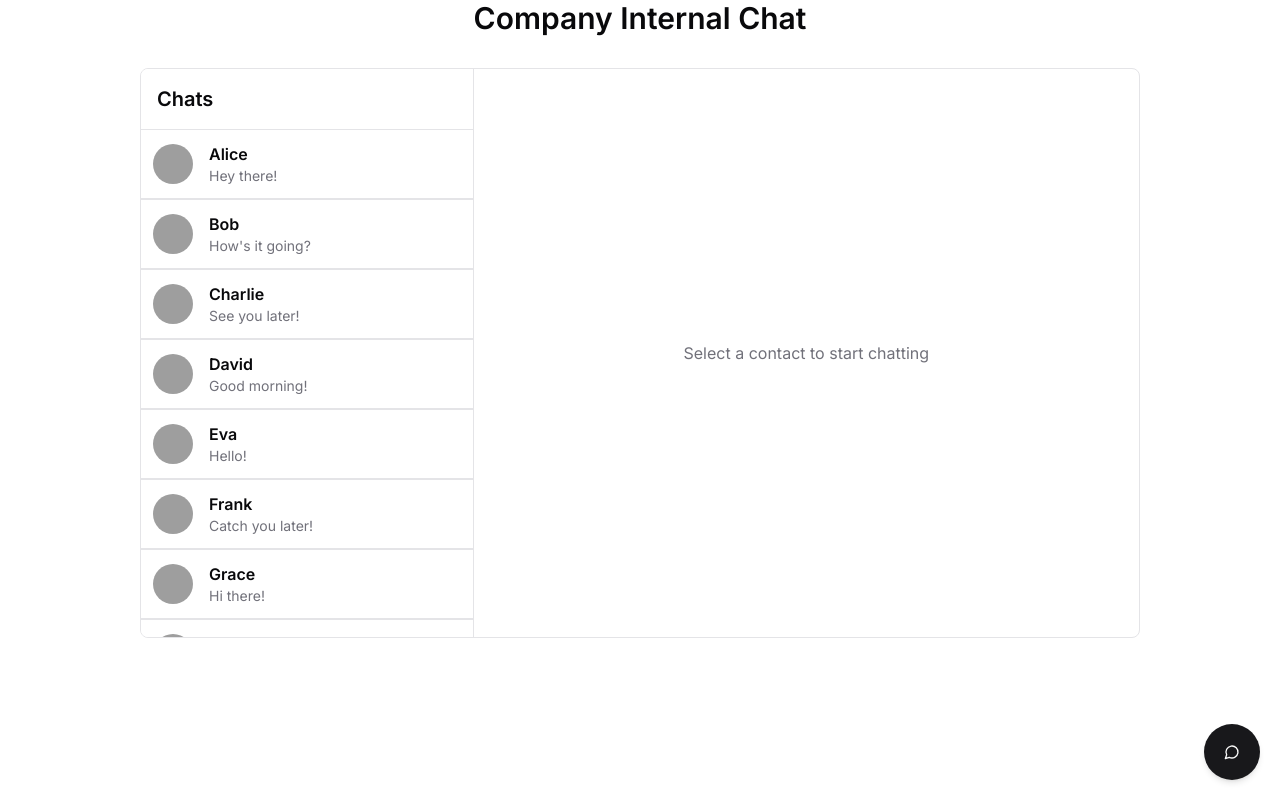
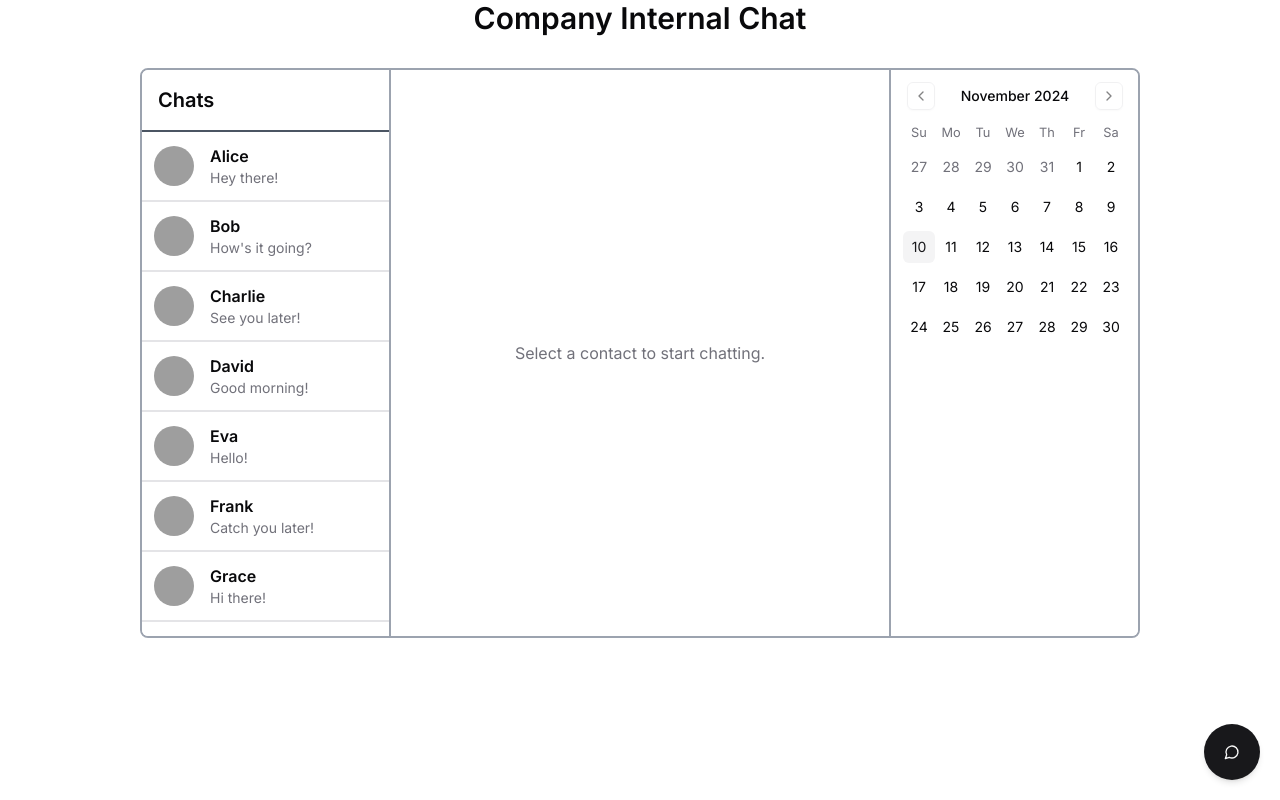
Before and after one commit to kiransilwal10/chatbot-employee-culturebuddy, a React (Vite) app: page /chat in a window 1280 px wide. Built offline with nearby package versions, Linux system fonts and the light colour scheme; grey boxes are pictures that could not be loaded.

Commit message:
calendar pushed

```diff
--- a/src/components/ChatApp.tsx
+++ b/src/components/ChatApp.tsx
@@ -3,7 +3,9 @@ import { Button } from "@/components/ui/button"
 import { Input } from "@/components/ui/input"
 import { ScrollArea } from "@/components/ui/scroll-area"
 import { Avatar, AvatarFallback, AvatarImage } from "@/components/ui/avatar"
+import { Calendar } from './ui/calendar'
 import ChatWidget from './ChatWidget'
+
 type Message = {
     id: number
     text: string
@@ -135,11 +137,11 @@ export default function ChatApp() {
     return (
         <>
             <h1 className="text-3xl font-semibold text-center mb-8">Company Internal Chat</h1>
-            <div className="flex w-screen max-w-[1000px] max-h-[570px] mx-auto border rounded-lg overflow-hidden">
+            <div className="flex w-screen max-w-[1000px] max-h-[570px] mx-auto border-2 border-gray-400 rounded-lg overflow-hidden">
 
-                {/* Contacts Panel */}
-                <div className="w-1/3 bg-background border-r">
-                    <div className="p-4 border-b">
+                {/* Contacts Panel (Left) */}
+                <div className="w-1/4 bg-background border-r-2 border-gray-400">
+                    <div className="p-4 border-b-2 border-gray-600">
                         <h2 className="text-xl font-semibold">Chats</h2>
                     </div>
                     <ScrollArea className="h-[calc(100vh-5rem)]">
@@ -162,11 +164,11 @@ export default function ChatApp() {
                     </ScrollArea>
                 </div>
 
-                {/* Chat Area */}
+                {/* Chat Area (Center) */}
                 <div className="flex-1 flex flex-col">
                     {activeContact ? (
                         <>
-                            <header className="p-4 border-b bg-background">
+                            <header className="p-4 border-b-2 border-gray-400 bg-background">
                                 <h2 className="text-xl font-semibold">{activeContact.name}</h2>
                             </header>
                             <ScrollArea className="flex-1 p-4">
@@ -196,30 +198,30 @@ export default function ChatApp() {
                                 ))}
 
                             </ScrollArea>
-                            <div className="p-4 border-t">
-                                <div className="flex space-x-2">
-                                    <Input
-                                        type="text"
-                                        value={inputMessage}
-                                        onChange={(e) => setInputMessage(e.target.value)}
-                                        onKeyPress={(e) => e.key === 'Enter' && handleSendMessage()}
-                                        placeholder="Type a message"
-                                    />
-                                    <Button onClick={handleSendMessage}>Send</Button>
-                                </div>
+                            <div className="p-4 border-t-2 border-gray-400 flex flex-row">
+                                <Input
+                                    placeholder="Type a message"
+                                    value={inputMessage}
+                                    onChange={(e) => setInputMessage(e.target.value)}
+                                    className="mb-2 mr-2"
+                                />
+                                <Button onClick={handleSendMessage}>Send</Button>
                             </div>
                         </>
                     ) : (
-                        <div className="flex items-center justify-center flex-1">
-                            <p className="text-muted-foreground">Select a contact to start chatting</p>
+                        <div className="flex-1 flex justify-center items-center text-muted-foreground">
+                            Select a contact to start chatting.
                         </div>
                     )}
                 </div>
-            </div>
 
-            {/* ChatWidget positioned at the bottom right */}
-            <div className="fixed bottom-4 right-4 z-10">
-                <ChatWidget />
+                {/* Calendar Panel (Right) */}
+                <div className="w-1/4 bg-background border-l-2 border-gray-400">
+                    <Calendar />
+                </div>
+                <div>
+                    <ChatWidget/>
+                </div>
             </div>
         </>
     )
```
